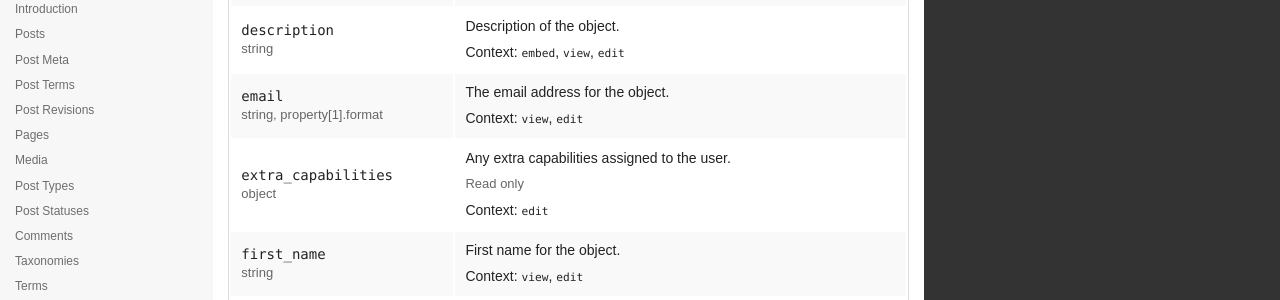
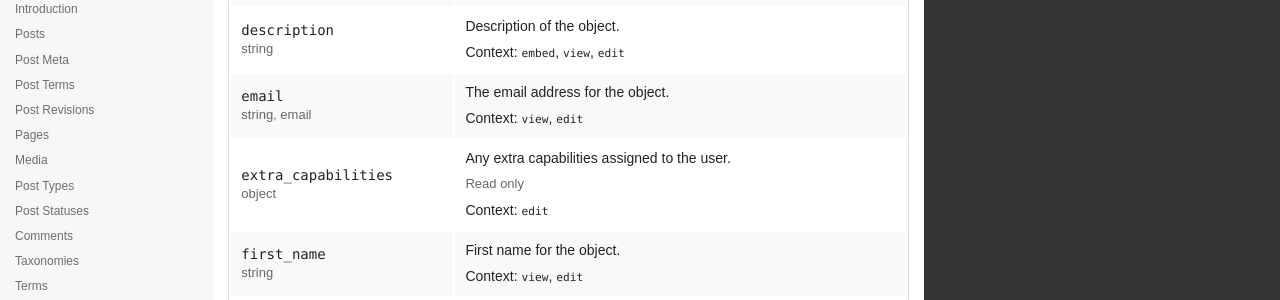
Before and after one commit to WP-API/docs-v2, a Jekyll site: the page built from reference/users/index.md, in a window 1280 px wide and 900 px high. Shown: the part 340-640 px from the top of the window. Built offline with Jekyll 4.4.1, drawn with Linux system fonts in a browser that asks for light colours; Markdown is read by kramdown in place of the engine named in the settings.

Commit message:
Fix custom formats showing in the docs

```diff
--- a/_includes/reference-parts/schema.html
+++ b/_includes/reference-parts/schema.html
@@ -12,7 +12,7 @@
 						{% when 'uri' %}
 							uri
 						{% else %}
-							property[1].format
+							{{ property[1].format }}
 					{% endcase %}{% endif %}
 				</span>
 			</td>
```
